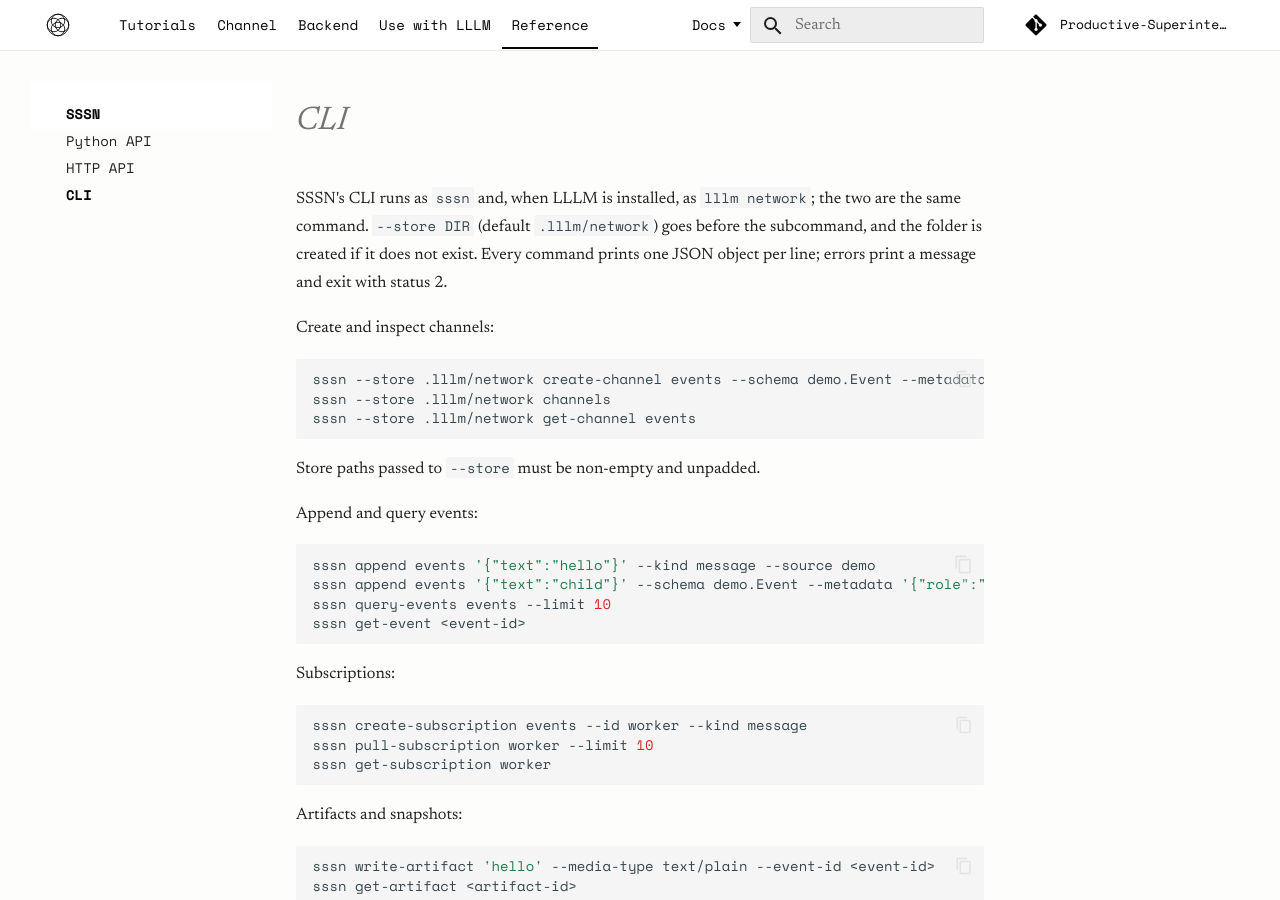
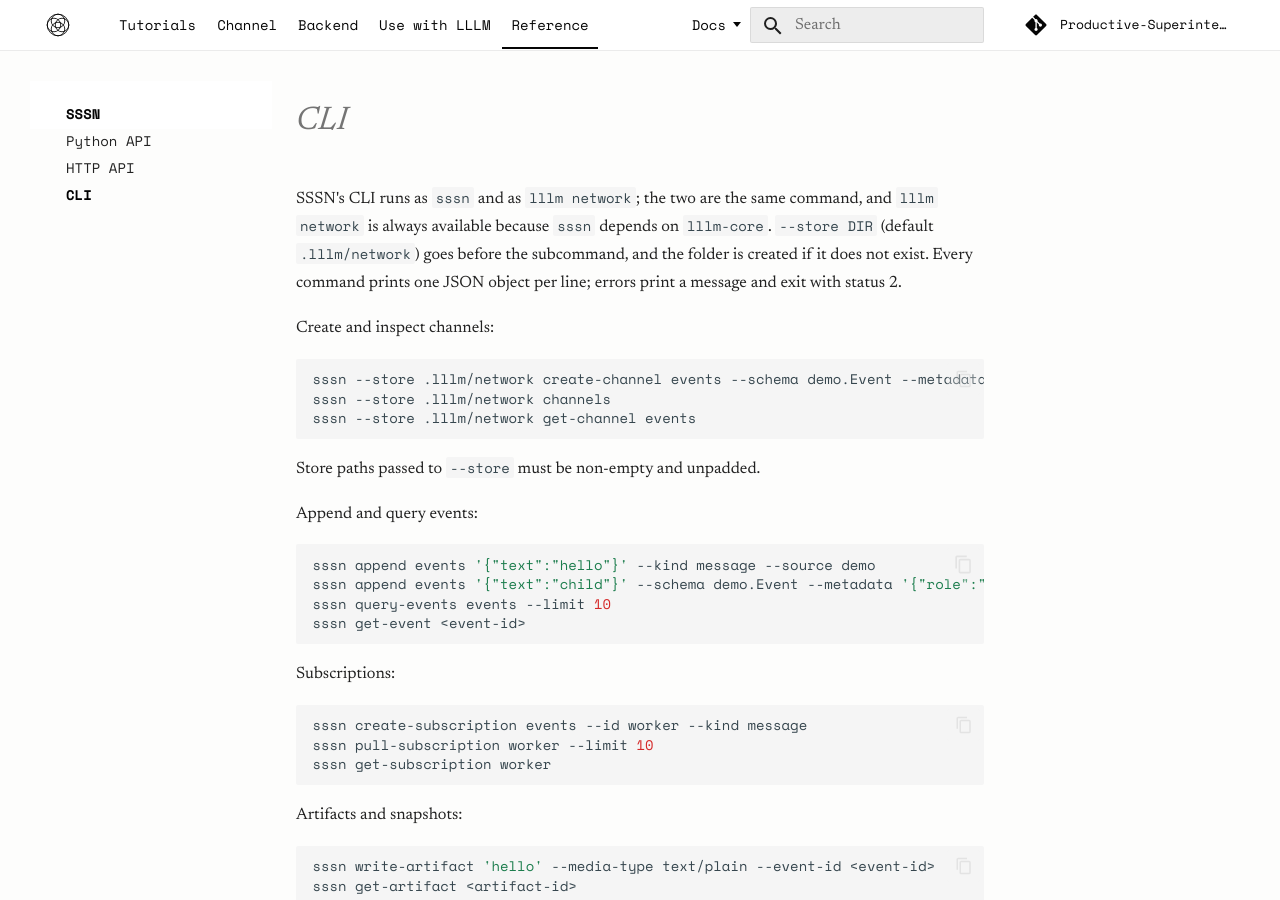
Before and after one commit to Productive-Superintelligence/sssn, an MkDocs documentation site: the page built from docs/reference/cli.md, in a window 1280 px wide and 900 px high. Built offline with MkDocs 1.6.1 and Material for MkDocs 9.7.7, drawn with Linux system fonts in a browser that asks for light colours; comment, search, counter and statistics services are not loaded.

Commit message:
Say lllm network is always available
lllm-core is a required dependency of sssn, so `lllm network` is there
whenever sssn is. Getting Started and the CLI reference no longer say
"with LLLM installed" or "when LLLM is installed"; they say it is
always available. A docs test keeps that conditional wording out of the
README, CONTRIBUTING, and the docs.

Co-Authored-By: Claude Opus 5.5 <noreply@anthropic.com>

```diff
--- a/docs/reference/cli.md
+++ b/docs/reference/cli.md
@@ -1,10 +1,10 @@
 # CLI
 
-SSSN's CLI runs as `sssn` and, when LLLM is installed, as `lllm network`; the
-two are the same command. `--store DIR` (default `.lllm/network`) goes before
-the subcommand, and the folder is created if it does not exist. Every command
-prints one JSON object per line; errors print a message and exit with status
-2.
+SSSN's CLI runs as `sssn` and as `lllm network`; the two are the same command,
+and `lllm network` is always available because `sssn` depends on `lllm-core`.
+`--store DIR` (default `.lllm/network`) goes before the subcommand, and the
+folder is created if it does not exist. Every command prints one JSON object
+per line; errors print a message and exit with status 2.
 
 Create and inspect channels:
 
```
Also changed, not shown: docs/getting-started.md (+3 -2 lines), 1 other file.
